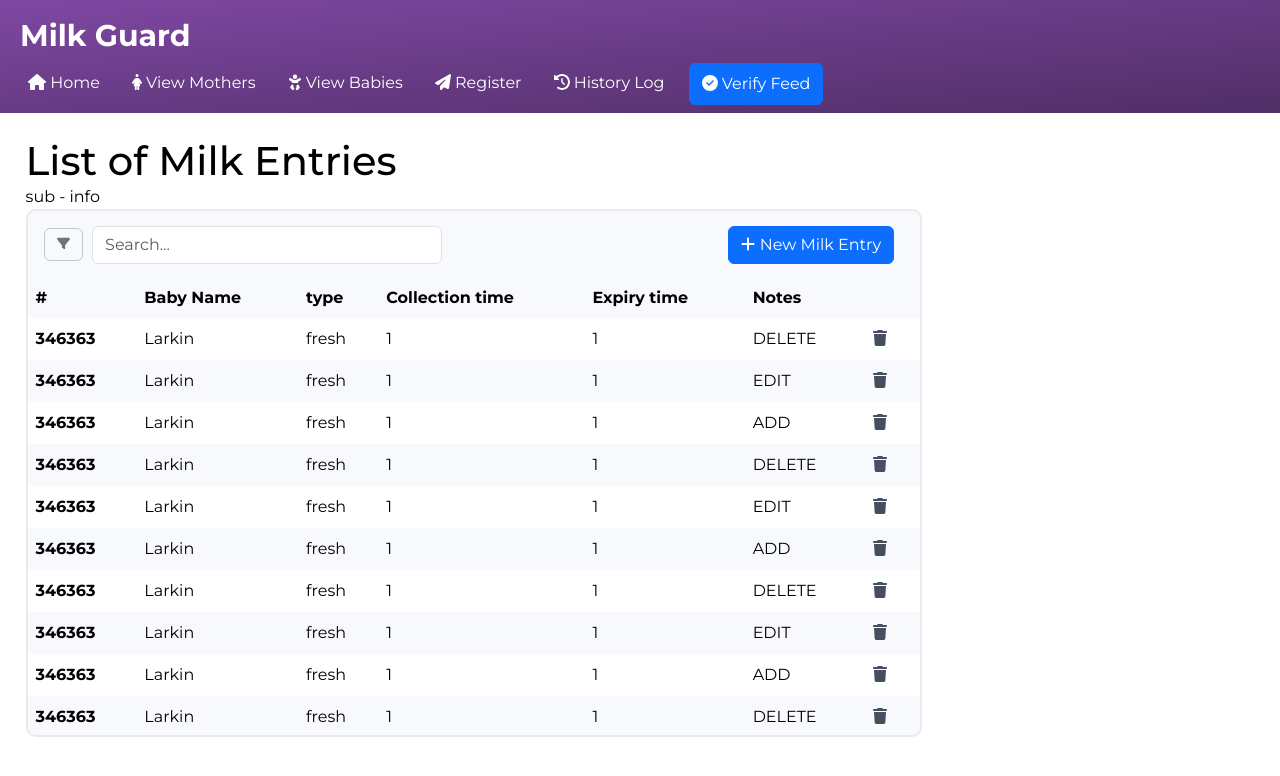
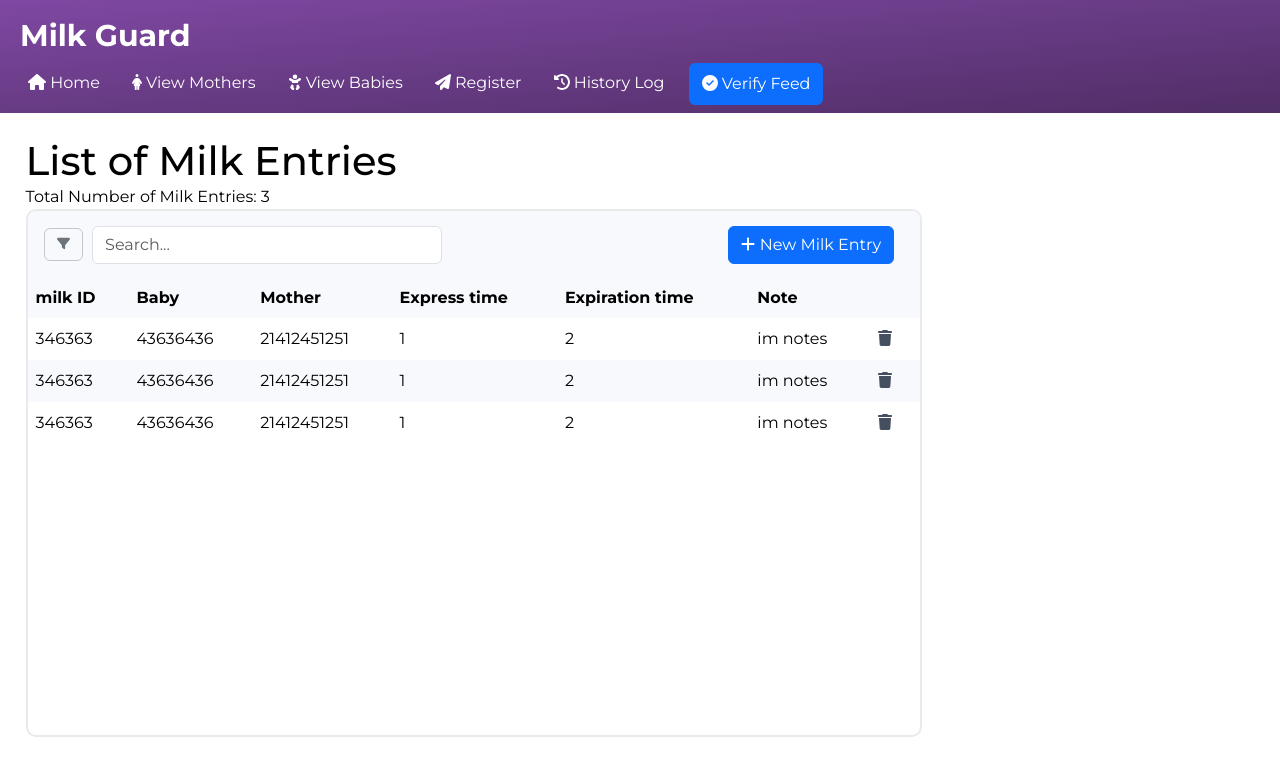
Before and after one commit to meeistom/capstone-project-2024-t3-3900h15bcatdevs, a React (Create React App) app in the folder frontend/: page / in a window 1280 px wide. Shown: the top 776 px of the page. Built offline with nearby package versions, Linux system fonts and the light colour scheme.

Commit message:
Formated table so that can be altered depend on parent page

```diff
--- a/frontend/src/Components/Table.jsx
+++ b/frontend/src/Components/Table.jsx
@@ -2,137 +2,40 @@ import React from 'react'
 import Button from "react-bootstrap/Button";
 import { faPlus, faFilter, faTrash } from "@fortawesome/free-solid-svg-icons";
 import { FontAwesomeIcon } from "@fortawesome/react-fontawesome";
+
 export {Table};
 
-function Table({ setOpenModal }) {
-  let fake_data = [
-    {
-      mrn: 346363,
-      time: 1,
-      name: "Larkin",
-      type: "fresh",
-      action: "DELETE"
-    },
-    {
-      mrn: 346363,
-      time: 1,
-      name: "Larkin",
-      type: "fresh",
-      action: "EDIT"
-    },
-    {
-      mrn: 346363,
-      time: 1,
-      name: "Larkin",
-      type: "fresh",
-      action: "ADD"
-    },
-    {
-      mrn: 346363,
-      time: 1,
-      name: "Larkin",
-      type: "fresh",
-      action: "DELETE"
-    },
-    {
-      mrn: 346363,
-      time: 1,
-      name: "Larkin",
-      type: "fresh",
-      action: "EDIT"
-    },
-    {
-      mrn: 346363,
-      time: 1,
-      name: "Larkin",
-      type: "fresh",
-      action: "ADD"
-    },
-    {
-      mrn: 346363,
-      time: 1,
-      name: "Larkin",
-      type: "fresh",
-      action: "DELETE"
-    },
-    {
-      mrn: 346363,
-      time: 1,
-      name: "Larkin",
-      type: "fresh",
-      action: "EDIT"
-    },
-    {
-      mrn: 346363,
-      time: 1,
-      name: "Larkin",
-      type: "fresh",
-      action: "ADD"
-    },
-    {
-      mrn: 346363,
-      time: 1,
-      name: "Larkin",
-      type: "fresh",
-      action: "DELETE"
-    },
-    {
-      mrn: 346363,
-      time: 1,
-      name: "Larkin",
-      type: "fresh",
-      action: "EDIT"
-    },
-    {
-      mrn: 346363,
-      time: 1,
-      name: "Larkin",
-      type: "fresh",
-      action: "ADD"
-    },
-    {
-      mrn: 346363,
-      time: 1,
-      name: "Larkin",
-      type: "fresh",
-      action: "DELETE"
-    },
-    {
-      mrn: 346363,
-      time: 1,
-      name: "Larkin",
-      type: "fresh",
-      action: "EDIT"
-    },
-    {
-      mrn: 346363,
-      time: 1,
-      name: "Larkin",
-      type: "fresh",
-      action: "ADD"
-    },
-    {
-      mrn: 346363,
-      time: 1,
-      name: "Larkin",
-      type: "fresh",
-      action: "DELETE"
-    },
-    {
-      mrn: 346363,
-      time: 1,
-      name: "Larkin",
-      type: "fresh",
-      action: "EDIT"
-    },
-    {
-      mrn: 346363,
-      time: 1,
-      name: "Larkin",
-      type: "fresh",
-      action: "ADD"
-    }
-  ]
+function Table({ data, setOpenModal, viewType }) {
+
+  const viewConfigs = {
+    "viewMilk": [
+      { label: "milk ID", key: "uid" },
+      { label: "Baby", key: "baby_mrn" },
+      { label: "Mother", key: "mother_mrn" },
+      { label: "Express time", key: "express_time" },
+      { label: "Expiration time", key: "expiration_time"},
+      { label: "Note", key: "extra_notes"},
+    ],
+    "viewMother": [
+      { label: "MRN", key: "mrn" },
+      { label: "First Name", key: "first_name" },
+      { label: "Last Name", key: "last_name"},
+      { label: "Associate Baby(ies)", key: "babies" }
+    ],
+    "viewBaby": [
+      { label: "MRN", key: "mrn" },
+      { label: "First Name", key: "first_name" },
+      { label: "Last Name", key: "last_name"},
+      { label: "Mother", key: "mother_mrn" }
+    ],
+    "viewLog": [
+      { label: "Log ID", key: "logId" },
+      { label: "Timestamp", key: "timestamp" },
+      { label: "Event", key: "event" }
+    ]
+  };
+  const columns = viewConfigs[viewType] || [];
+
   return (
       <div className="table-container">
         <table>
@@ -142,38 +45,44 @@ function Table({ setOpenModal }) {
                 <div className="table-header">
                   <button className="btn btn-outline-secondary sort-btn"><FontAwesomeIcon icon={faFilter} /></button>
                   <input className="search-bar form-control" type="text" placeholder="Search..."/>
-                  <Button id="scan-btn" onClick={() => setOpenModal(true)}>
+                  {viewType === "viewMilk" && <Button id="scan-btn" onClick={() => setOpenModal(true)}>
                     <FontAwesomeIcon icon={faPlus} /> New Milk Entry
-                  </Button>
+                  </Button>}
                 </div>
               </td>
             </tr>
             <tr>
-              <th>#</th>
-              <th>Baby Name</th>
-              <th>type</th>
-              <th>Collection time</th>
-              <th>Expiry time</th>
-              <th colSpan={2}>Notes</th>
+            {columns.map((column) => (
+              column.key === "extra_notes" ? (
+                <th colSpan={2} key={column.key}>{column.label}</th>
+              ) : (
+                <th key={column.key}>{column.label}</th>
+              )
+            ))}
             </tr>
           </thead>
 
           <tbody>
-            {fake_data.length > 0 ? (
-              fake_data.map((item, index) => (
-                <tr key={item.mrn} className={index % 2 === 0 ? "even-row" : "odd-row"}>
-                  <th>{item.mrn}</th>
-                  <td>{item.name}</td>
-                  <td>{item.type}</td>
-                  <td>{item.time}</td>
-                  <td>{item.time}</td>
-                  <td>{item.action}</td>
-                  <td className="table-btn"><button className="dlt-btn"><FontAwesomeIcon icon={faTrash} /></button></td>
-                </tr>
-              ))
-            ) : (
+          {data.length > 0 ? (
+            data.map((item, index) => (
+              <tr key={item.uid || item.mrn || index} className={index % 2 === 0 ? "even-row" : "odd-row"}>
+                {columns.map((column) => (
+                  <td key={column.key}>
+                    {item[column.key]}
+                  </td>
+                ))}
+                {viewType === "viewMilk" && (
+                  <td key="delete-button">
+                    <button className="dlt-btn">
+                      <FontAwesomeIcon icon={faTrash} />
+                    </button>
+                  </td>
+                )}
+              </tr>
+            ))
+          ) : (
               <tr>
-                <td colSpan="4">Loading...</td>
+                <td colSpan={columns.length}>Loading...</td>
               </tr>
             )}
           </tbody>
--- a/frontend/src/Pages/Home.jsx
+++ b/frontend/src/Pages/Home.jsx
@@ -1,9 +1,6 @@
 import React, { useState } from "react";
-import Button from "react-bootstrap/Button";
 import "bootstrap/dist/css/bootstrap.min.css";
-import { FontAwesomeIcon } from "@fortawesome/react-fontawesome";
 import { Navibar } from "../Components/Navibar";
-import { faPlus } from "@fortawesome/free-solid-svg-icons";
 import "../index.css";
 import { AddMilkModal } from "../Components/AddMilkModal";
 import { Table } from "../Components/Table";
@@ -12,15 +9,42 @@ export { Home };
 
 function Home() {
   const [openModal, setOpenModal] = useState(false);
+  // call backend to get milk infos
 
+  let fake_data = [
+    {
+      uid: 346363,
+      express_time: 1,
+      expiration_time: 2,
+      baby_mrn: "43636436",
+      mother_mrn: "21412451251",
+      extra_notes: "im notes"
+    },
+    {
+      uid: 346363,
+      express_time: 1,
+      expiration_time: 2,
+      baby_mrn: "43636436",
+      mother_mrn: "21412451251",
+      extra_notes: "im notes"
+    },
+    {
+      uid: 346363,
+      express_time: 1,
+      expiration_time: 2,
+      baby_mrn: "43636436",
+      mother_mrn: "21412451251",
+      extra_notes: "im notes"
+    }
+  ]
   return (
     <>
       <section id="Home">
         <Navibar />
         <div className="page-container">
           <h1 className="page-title">List of Milk Entries</h1>
-          <p>sub - info</p>
-          <Table setOpenModal = {setOpenModal} />
+          <p>Total Number of Milk Entries: {fake_data.length}</p>
+          <Table data={fake_data} setOpenModal = {setOpenModal} viewType="viewMilk"/>
         </div>
         {openModal && (
           <AddMilkModal closeModal={setOpenModal} version="addMilk1" />
--- a/frontend/src/Pages/ViewBabies.jsx
+++ b/frontend/src/Pages/ViewBabies.jsx
@@ -1,15 +1,40 @@
 import React from "react";
 import "bootstrap/dist/css/bootstrap.min.css";
 import { Navibar } from "../Components/Navibar";
+import { Table } from "../Components/Table";
 
 export { ViewBabies };
 
 function ViewBabies() {
+  let fake_data = [
+    {
+      mrn: 346363,
+      first_name: "123",
+      last_name: "2141",
+      mother_mrn: "21412451251"
+    },
+    {
+      mrn: 346363,
+      first_name: "1113",
+      last_name: "2411",
+      mother_mrn: "21412451251"
+    },
+    {
+      mrn: 346363,
+      first_name: "first",
+      last_name: "last",
+      mother_mrn: "21412451251"
+    }
+  ]
   return (
     <>
       <section id="Home">
         <Navibar />
-        da baby??????????
+        <div className="page-container">
+          <h1 className="page-title">Babyssss</h1>
+          <p>Total number of babies: {fake_data.length}</p>
+          <Table data={fake_data} setOpenModal = {null} viewType="viewBaby"/>
+        </div>
       </section>
     </>
   );
--- a/frontend/src/Pages/ViewMothers.jsx
+++ b/frontend/src/Pages/ViewMothers.jsx
@@ -1,15 +1,41 @@
 import React from "react";
 import "bootstrap/dist/css/bootstrap.min.css";
 import { Navibar } from "../Components/Navibar";
+import { Table } from "../Components/Table";
+
 
 export { ViewMothers };
 
 function ViewMothers() {
+  let fake_data = [
+    {
+      mrn: 346363,
+      first_name: "123",
+      last_name: "2141",
+      babies: "21412451251"
+    },
+    {
+      mrn: 346363,
+      first_name: "1113",
+      last_name: "2411",
+      babies: ["21412451251", "fsadgag"]
+    },
+    {
+      mrn: 346363,
+      first_name: "first",
+      last_name: "last",
+      babies: "21412451251"
+    }
+  ]
   return (
     <>
       <section id="Home">
         <Navibar />
-        view momssss
+        <div className="page-container">
+          <h1 className="page-title">Mothersss</h1>
+          <p>Total number of mothers: {fake_data.length}</p>
+          <Table data={fake_data} setOpenModal = {null} viewType="viewMother"/>
+        </div>
       </section>
     </>
   );
```
